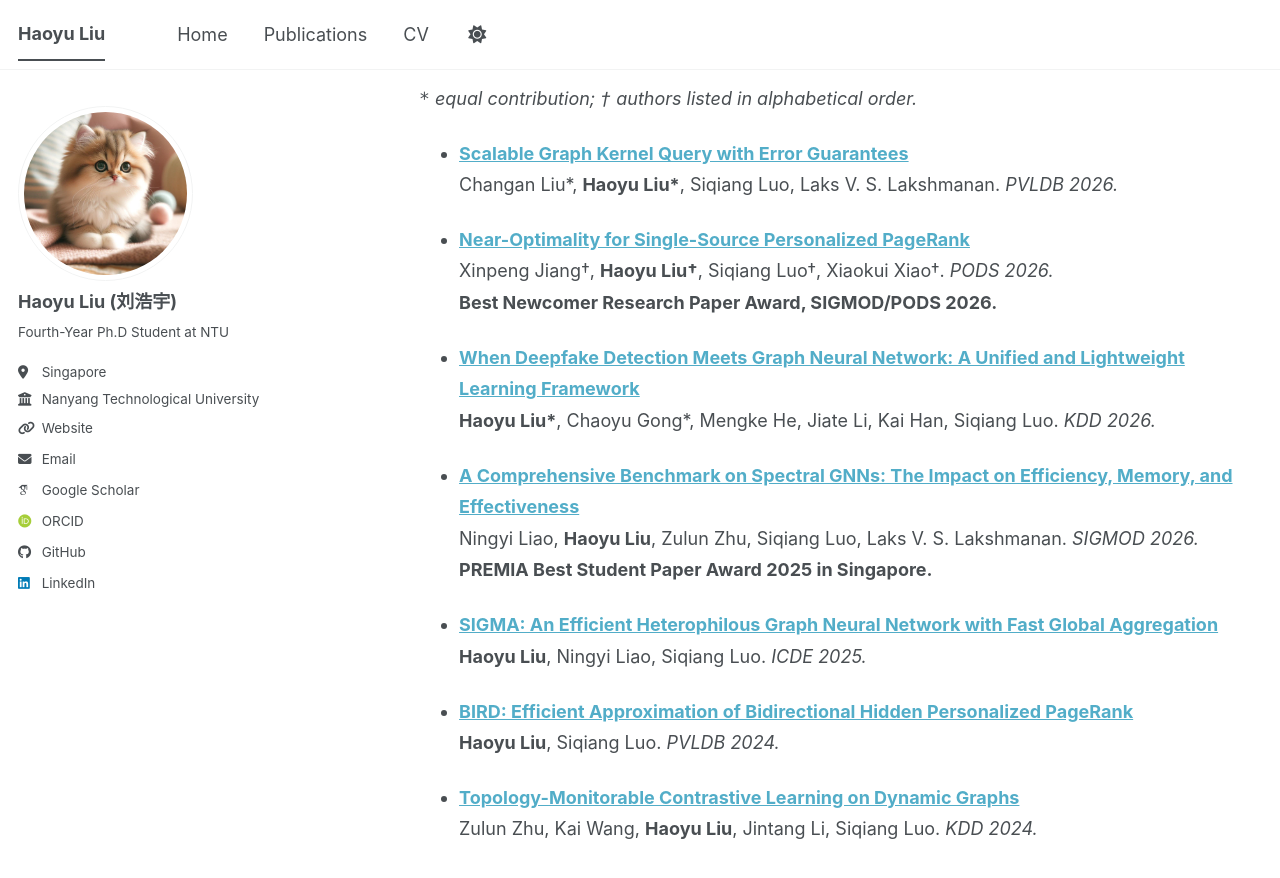
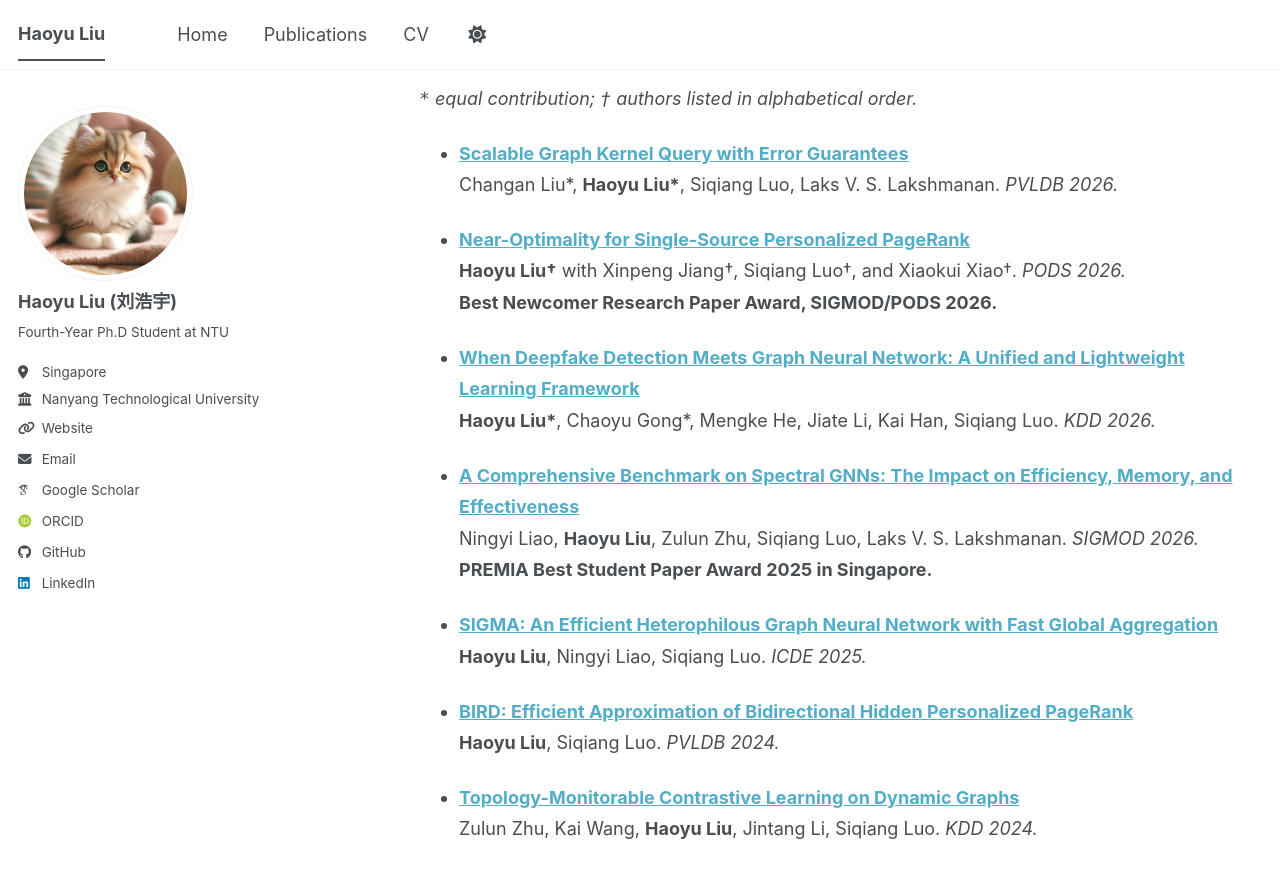
Before and after one commit to hyLiu-777/hyLiu-777.github.io, a Jekyll site: the page built from _pages/about.md, in a window 1280 px wide and 900 px high, scrolled down 593 px. Shown: the top 878 px of the window. Built offline with Jekyll 4.4.1, drawn with Linux system fonts in a browser that asks for light colours; some web fonts are replaced; a script bundle is joined from its source files by our own code; library files that are not in the unit come from our copies.

```diff
--- a/_pages/about.md
+++ b/_pages/about.md
@@ -46,7 +46,7 @@ Recent Publications
 Changan Liu\*, **Haoyu Liu\***, Siqiang Luo, Laks V. S. Lakshmanan. *PVLDB 2026.*
 
 - [**Near-Optimality for Single-Source Personalized PageRank**](/publication/2025-near-optimality-single-source-ppr) \\
-Xinpeng Jiang†, **Haoyu Liu†**, Siqiang Luo†, Xiaokui Xiao†. *PODS 2026.*\\
+**Haoyu Liu†** with Xinpeng Jiang†, Siqiang Luo†, and Xiaokui Xiao†. *PODS 2026.*\\
 **Best Newcomer Research Paper Award, SIGMOD/PODS 2026.**
 
 - [**When Deepfake Detection Meets Graph Neural Network: A Unified and Lightweight Learning Framework**](/publication/2025-deepfake-detection-gnn) \\
```
Also changed, not shown: _publications/2025-01-01-near-optimality-single-source-ppr.md (+1 -1 lines).
